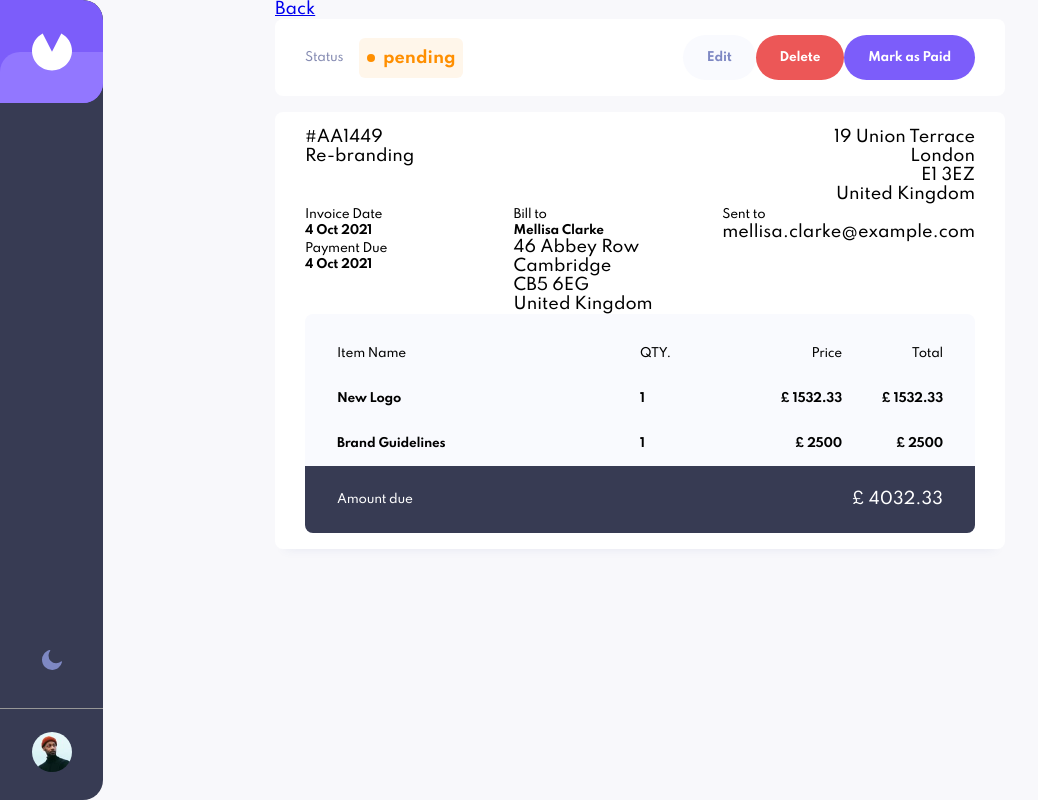
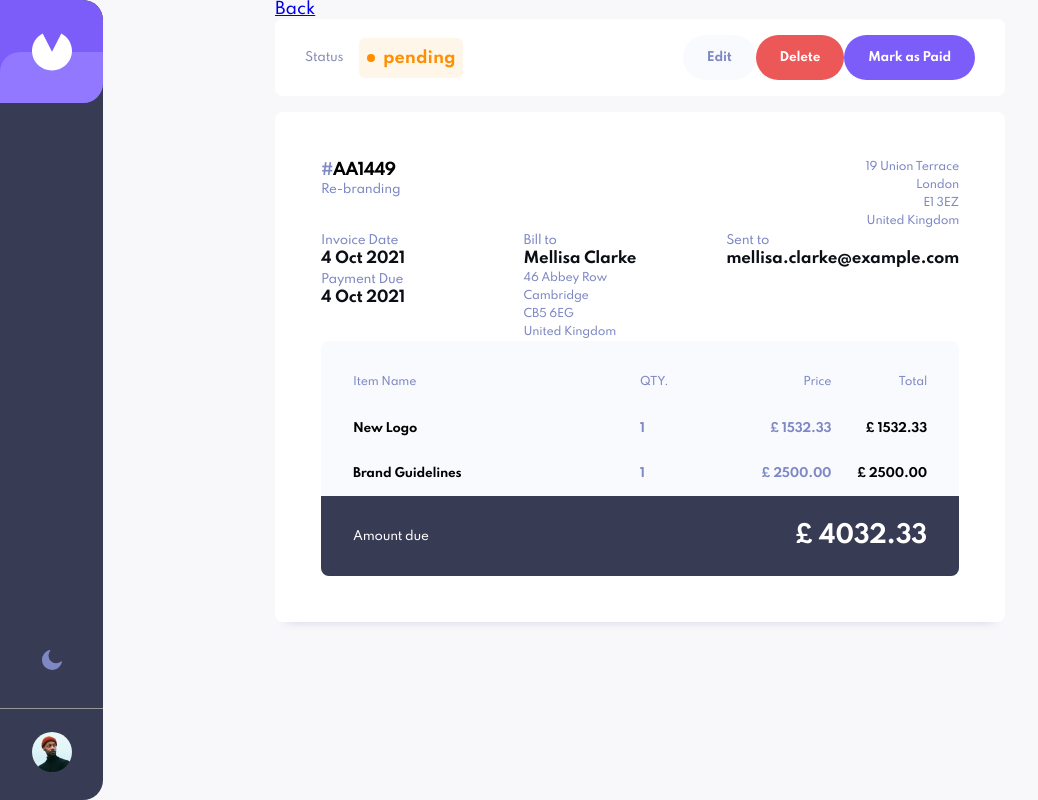
Before and after one commit to nlukic97/react-invoice-app, a React (Create React App) app: page /invoice/AA1449 in a window 1280 px wide. Shown: the whole page, without its empty margins (0-1038 px from the left). Built offline with nearby package versions, Linux system fonts and the light colour scheme.

Commit message:
sorting out single-page-invoice. Also, optimizing the load of the check images on the FilterOptions component

```diff
--- a/src/components/FilterOptions.js
+++ b/src/components/FilterOptions.js
@@ -21,7 +21,7 @@ const FilterOptions = ({changedFilter, checkedBoxes}) => {
     }
 
     return (
-        <div className='filter-form'>
+        <div className='filter-form card'>
             <div className="form-group">
                 <input onChange={checkboxChanged} type="checkbox" name="draft" id="draft"  checked={ IsInputChecked("draft") }/>
                 <label htmlFor="draft">Draft</label>
--- a/src/components/InvoiceListItem.js
+++ b/src/components/InvoiceListItem.js
@@ -1,4 +1,6 @@
 import {Link} from "react-router-dom";
+
+import {convertDate} from "../methods/HelperMethods"; //import of custom helper method (used in InvoiceListItem.js and InvoicePage.js)
 
 const InvoiceListItem = ({data}) => {
     return (
@@ -8,7 +10,7 @@ const InvoiceListItem = ({data}) => {
 
                 <h4 className="__due_date">
                     <span className="color-gray-dark">Due </span>
-                    <span className="color-grayblue">{data.paymentDue}</span>
+                    <span className="color-grayblue">{convertDate(data.paymentDue)}</span>
                 </h4>
 
                 <h4 className="__client_name">{data.clientName}</h4>
--- a/src/components/InvoicePage.js
+++ b/src/components/InvoicePage.js
@@ -1,5 +1,7 @@
 import { Link, useNavigate } from "react-router-dom";
 import { useParams } from "react-router"
+
+import {convertDate} from "../methods/HelperMethods"; //import of custom helper method (used in InvoiceListItem.js and InvoicePage.js)
 
 const InvoicePage = ({invoices, deleteInvoice, markAsPaid}) => {
 
@@ -9,10 +11,6 @@ const InvoicePage = ({invoices, deleteInvoice, markAsPaid}) => {
 
     console.log(invoice);
 
-    function convertDate(stringDate){
-        let date = new Date(stringDate)
-        return `${date.getDay()} ${date.toLocaleString('default',{month:'short'})} ${date.getFullYear()}`
-    }
 
     return (
         <div className="single_page_invoice">
@@ -59,11 +57,11 @@ const InvoicePage = ({invoices, deleteInvoice, markAsPaid}) => {
 
                         <div className="first_line">
                             <div className="id_description_container">
-                                <div className="id">#{invoice.id}</div>
-                                <div className="description">{invoice.description}</div>
+                                <h3 className="id"><span className="color-grayblue">#</span>{invoice.id}</h3>
+                                <div className="description body-1 color-grayblue">{invoice.description}</div>
                             </div>
 
-                            <div className="sender_address_container">
+                            <div className="sender_address_container body-2 color-grayblue">
                                 <div><span className="street">{invoice.senderAddress.street}</span></div>
                                 <div><span className="city">{invoice.senderAddress.city}</span></div>
                                 <div><span className="postCode">{invoice.senderAddress.postCode}</span></div>
@@ -74,21 +72,21 @@ const InvoicePage = ({invoices, deleteInvoice, markAsPaid}) => {
                         <div className="second_line">
                             <div className="dates">
                                 <div className="date-item">
-                                    <span className="body-1">Invoice Date</span>
-                                    <h4>{convertDate(invoice.createdAt)}</h4>
+                                    <span className="body-1 color-grayblue">Invoice Date</span>
+                                    <h3 className="sp-invoice-text">{convertDate(invoice.createdAt)}</h3>
                                 </div>
 
                                 <div className="date-item">
-                                    <span className="body-1">Payment Due</span>
-                                    <h4>{convertDate(invoice.paymentDue)}</h4>
+                                    <span className="body-1 color-grayblue">Payment Due</span>
+                                    <h3 className="sp-invoice-text">{convertDate(invoice.paymentDue)}</h3>
                                 </div>
                             </div>
 
                             <div className="receiver_address">
-                                <span className="body-1">Bill to</span>
-                                <h4>{invoice.clientName}</h4>
+                                <span className="body-1 color-grayblue">Bill to</span>
+                                <h3 className="sp-invoice-text">{invoice.clientName}</h3>
 
-                                <div className="receiver_address_container">
+                                <div className="receiver_address_container body-2 color-grayblue">
                                     <div><span className="street">{invoice.clientAddress.street}</span></div>
                                     <div><span className="city">{invoice.clientAddress.city}</span></div>
                                     <div><span className="postCode">{invoice.clientAddress.postCode}</span></div>
@@ -97,23 +95,23 @@ const InvoicePage = ({invoices, deleteInvoice, markAsPaid}) => {
                             </div>
 
                             <div className="client_email">
-                                <span className="body-1">Sent to</span>
-                                <div><span>{invoice.clientEmail}</span></div>
+                                <span className="body-1 color-grayblue">Sent to</span>
+                                <h3 className="sp-invoice-text">{invoice.clientEmail}</h3>
                             </div>
                         </div>
 
                         <div className="invoice-items-card">
 
                             {/* labels */}
-                            <div className="items-container">
-                                <div className="left body-1">
+                            <div className="items-container color-grayblue sp-labels">
+                                <div className="left">
                                     <span>Item Name</span>
                                 </div>
 
                                 <div className="right">
-                                    <div className="body-1 quantity">QTY.</div>
-                                    <div className="body-1 price">Price</div>
-                                    <div className="body-1 total">Total</div>
+                                    <div className="quantity">QTY.</div>
+                                    <div className="price">Price</div>
+                                    <div className="total">Total</div>
                                 </div>
                             </div>
 
@@ -126,9 +124,9 @@ const InvoicePage = ({invoices, deleteInvoice, markAsPaid}) => {
                                     </div>
 
                                     <div className="right">
-                                        <h4 className="quantity">{item.quantity}</h4>
-                                        <h4 className="price">&#163; {item.price}</h4>
-                                        <h4 className="total">&#163; {item.total}</h4>
+                                        <h4 className="quantity color-grayblue">{item.quantity}</h4>
+                                        <h4 className="price color-grayblue">&#163; {item.price.toFixed(2)}</h4>
+                                        <h4 className="total">&#163; {item.total.toFixed(2)}</h4>
                                     </div>
                                 </div>
                                 )
@@ -137,7 +135,7 @@ const InvoicePage = ({invoices, deleteInvoice, markAsPaid}) => {
                             {/* Displaying the total due amount for the invoice */}
                             <div className="amount-due">
                                 <span className='body-1'>Amount due</span>
-                                <span>&#163; {invoice.total}</span>
+                                <span className="sp-invoice-total">&#163; {invoice.total}</span>
                             </div>
 
                         </div>
--- a/src/css/App.css
+++ b/src/css/App.css
@@ -21,6 +21,20 @@ h3 {
   letter-spacing: -0.8px;
 }
 
+.sp-invoice-text {
+  font-size: 15px;
+  color: #0C0E16;
+  line-height: 20px;
+  letter-spacing: -0.31px;
+}
+
+.sp-invoice-total {
+  font-size: 24px;
+  font-weight: bold;
+  line-height: 32px;
+  letter-spacing: -0.5px;
+}
+
 h4 {
   font-size: 12px;
   line-height: 15px;
@@ -39,6 +53,13 @@ h4 {
   line-height: 18px;
   letter-spacing: -0.23px;
   font-weight: 500;
+}
+
+.sp-labels {
+  font-size: 11px;
+  font-weight: 500;
+  line-height: 18px;
+  letter-spacing: -0.23px;
 }
 
 * {
@@ -92,6 +113,8 @@ html.dark-theme body {
 .single_page_invoice .flex-container .data-container {
   flex-basis: 100%;
   margin-top: 16px;
+  padding: 46px;
+  box-shadow: 0 10px 10px -10px rgba(72, 84, 159, 0.1);
 }
 .single_page_invoice .flex-container .data-container .first_line {
   display: flex;
@@ -361,20 +384,35 @@ html.dark-theme .toggle-theme-icon {
 }
 .invoice_actions .__action_contols .filter-form .form-group input {
   appearance: none;
-  width: 16px;
-  height: 16px;
+  width: 15px;
+  height: 15px;
   margin-right: 14px;
   background-color: #DFE3FA;
   border-radius: 2px;
+  position: relative;
+  border: 1px solid transparent;
+  box-sizing: content-box;
+}
+.invoice_actions .__action_contols .filter-form .form-group input::after {
+  content: "";
+  width: 15px;
+  height: 15px;
+  position: absolute;
+  top: 0;
+  left: 0;
+  background: url("../images/icon-check.svg") no-repeat center center/cover;
+  background-size: 12px;
+  opacity: 0;
 }
 .invoice_actions .__action_contols .filter-form .form-group input:hover {
   border: 1px solid #7C5DFA;
   cursor: pointer;
 }
 .invoice_actions .__action_contols .filter-form .form-group input:checked {
-  background: url("../images/icon-check.svg") no-repeat center center/cover;
-  background-size: 10px;
   background-color: #7C5DFA;
+}
+.invoice_actions .__action_contols .filter-form .form-group input:checked:after {
+  opacity: 1;
 }
 .invoice_actions .__action_contols .filter-form .form-group label:hover {
   cursor: pointer;
--- /dev/null
+++ b/src/methods/HelperMethods.js
@@ -0,0 +1,7 @@
+function convertDate(stringDate){
+    let date = new Date(stringDate)
+    return `${date.getDay()} ${date.toLocaleString('default',{month:'short'})} ${date.getFullYear()}`
+}
+module.exports = {
+    convertDate: convertDate
+}
--- a/src/scss/imports/_layout.scss
+++ b/src/scss/imports/_layout.scss
@@ -59,6 +59,8 @@ html.dark-theme body {
         .data-container {
             flex-basis: 100%;
             margin-top: 16px;
+            padding: 46px;
+            box-shadow:0 10px 10px -10px rgb(72, 84, 159,.1);
 
             .first_line {
                 display: flex;
--- a/src/scss/imports/_typography.scss
+++ b/src/scss/imports/_typography.scss
@@ -23,6 +23,20 @@ h3 {
     // font-weight: 700;
 }
 
+.sp-invoice-text {
+    font-size: 15px;
+    color: #0C0E16;
+    line-height: 20px;
+    letter-spacing: -0.31px;
+}
+
+.sp-invoice-total {
+    font-size: 24px;
+    font-weight: bold;
+    line-height: 32px;
+    letter-spacing: -0.5px;
+}
+
 h4 {
     font-size: 12px;
     line-height: 15px;
@@ -43,3 +57,10 @@ h4 {
     letter-spacing: -0.23px;
     font-weight: 500;
 }
+
+.sp-labels {
+    font-size: 11px;
+    font-weight: 500;
+    line-height: 18px;
+    letter-spacing: -0.23px;
+}
```
Also changed, not shown: src/scss/imports/components/_invoice_actions.scss (+24 -4 lines), 1 other file (tests, documents, lock files or other folders).
